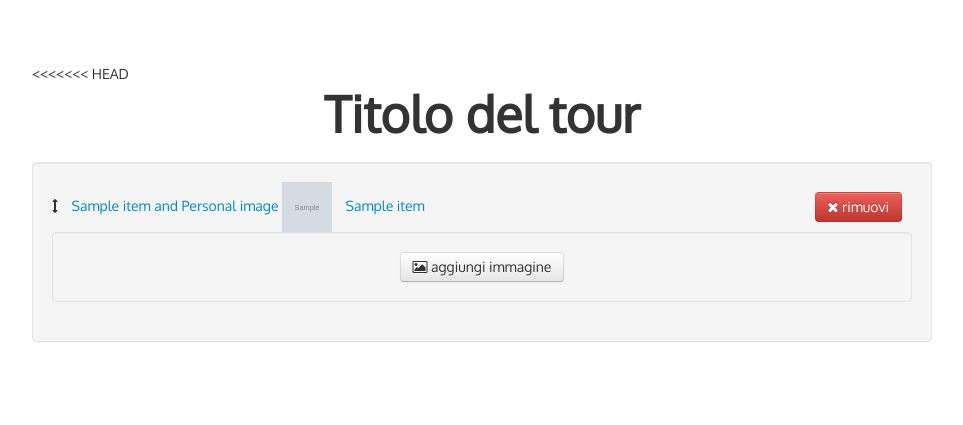
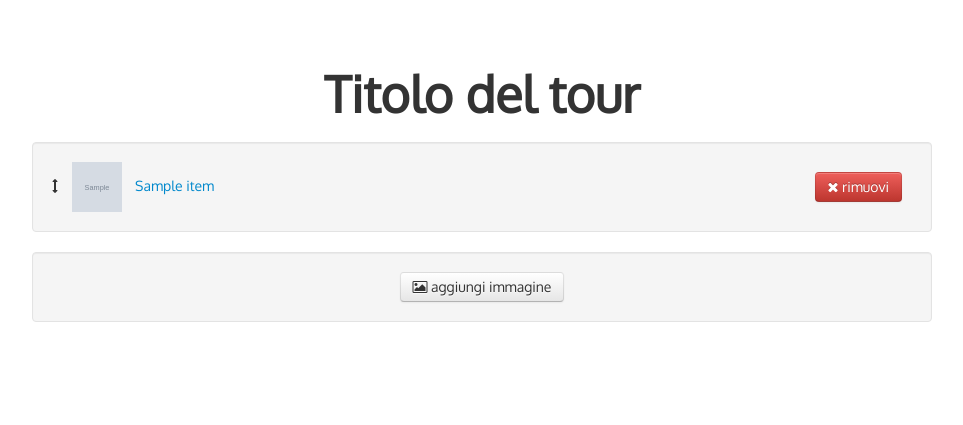
Before and after one commit to youpony/aMuse, a Django app: template muse/papacastoro/templates/papacastoro/post/posts_list.html in a window 1280 px wide. Shown: the top 425 px of the page, without its empty margins (158-1121 px from the left). Run offline with Django 3.2, Linux system fonts and the light colour scheme; the template is opened without the code that fills it: most values are stand-ins (such as "Sample title", 1, 10 or a date in 2020); grey boxes marked "Sample" are stand-in pictures; style sheets or scripts are compiled from the project's sources; some libraries are stand-ins or nearby versions.

Commit message:
Fix request

```diff
--- a/muse/papacastoro/templates/papacastoro/post/posts_list.html
+++ b/muse/papacastoro/templates/papacastoro/post/posts_list.html
@@ -4,7 +4,6 @@
 {% load staticfiles %}
 
 {% block extra-styles %}
-<<<<<<< HEAD
 <link href="{% static "css/bootstrap.min.css" %}" rel="stylesheet" type="text/css">
 <link href="{% static "papacastoro/less/manage.less" %}" rel="stylesheet/less" type="text/css">
 {% endblock %}
@@ -12,6 +11,7 @@
 {% block content %}
 
 <header>
+  <!-- XXX. I don't know how to get the tour's title :( -pitt -->
   <h1>Titolo del tour</h1>
 </header>
 <div id="post-list">
@@ -21,7 +21,6 @@
         <i class="icon-resize-vertical"></i>
         <a href="{% url 'post_comment' tour_private_id post.pk %}">
             {% if post.item %}
-                {{ post.item.name }} {% if post.image %} and Personal image {% endif %}
                 {% with post.item.itemimage_set.all|first as image %}
                 <img class="thumb" src="{{ image.image.url }}" alt="{{ image.title }}">
                 {{ post.item.name }}
@@ -35,7 +34,7 @@
         <a href="{% url 'post_delete' tour_private_id post.pk %}" class="btn btn-danger btn-delete">
           <i class="icon-remove"></i> rimuovi
         </a>
-    </li>
+      </div>
     {% endfor %}
 
   <div class="new-post post well">
```
